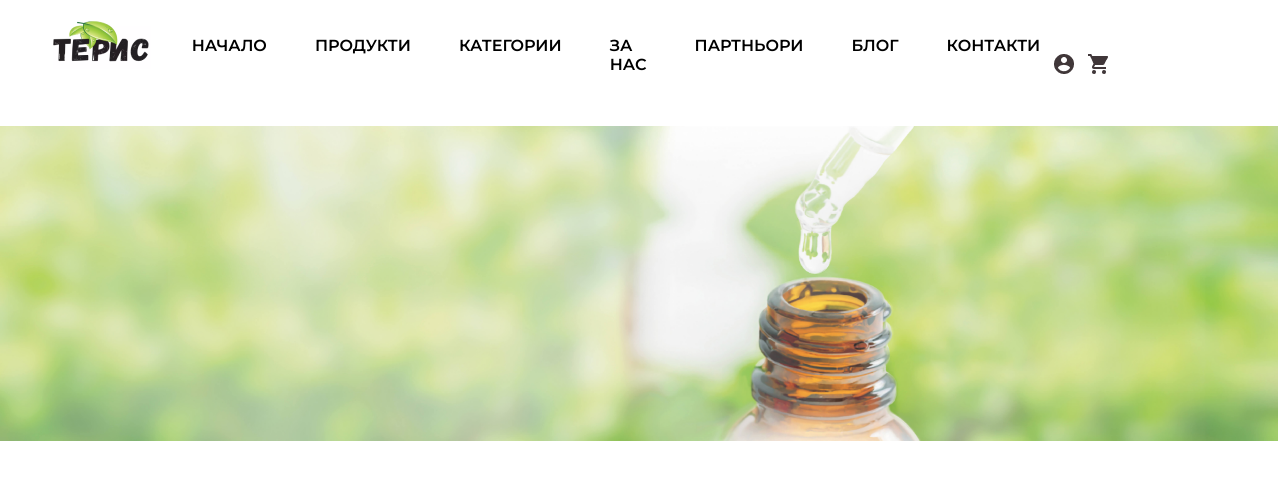
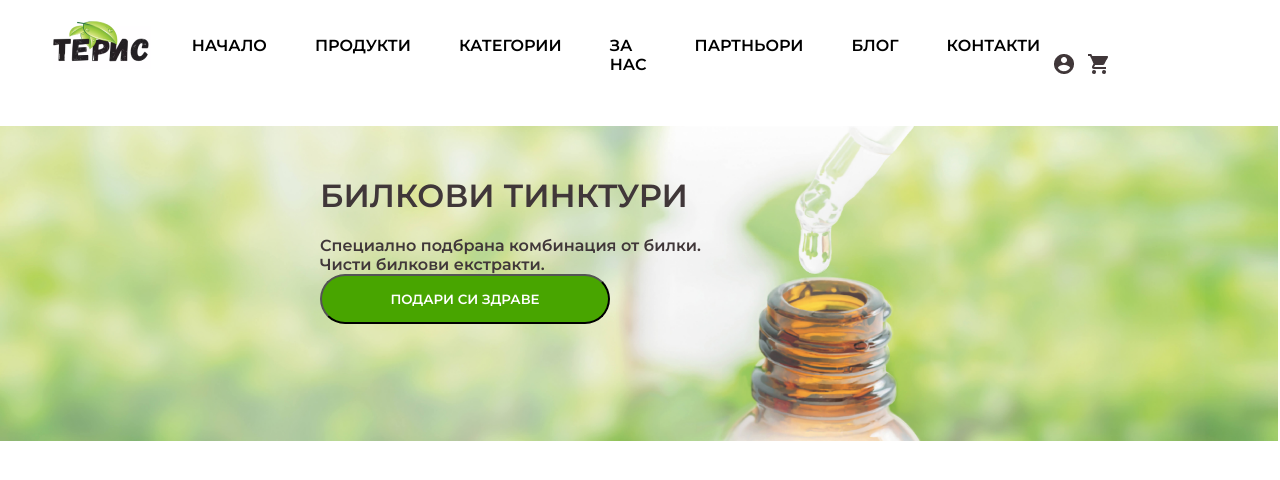
Before and after one commit to static1010/Bilkovi-React, a React (Create React App) app: page / in a window 1280 px wide. Shown: the top 480 px of the page. Built offline with nearby package versions, Linux system fonts and the light colour scheme.

Commit message:
add btn and text in Main page

```diff
--- /dev/null
+++ b/src/components/MainPage/BtnMainPage.module.css
@@ -0,0 +1,13 @@
+.btn {
+    position: absolute;
+    left: 25%;
+    top: 34.3%;
+    background-color: #48A500;
+    color: white;
+    border-radius: 30px;
+    width: 290px;
+    height: 50px;
+    cursor: pointer;
+    font-family: 'Montserrat', sans-serif;
+    font-weight: 600;
+}
--- /dev/null
+++ b/src/components/MainPage/BtnMainPaig.js
@@ -0,0 +1,12 @@
+import classes from "./BtnMainPage.module.css";
+
+const BtnMainPage = () => {
+    return ( <
+        div >
+        <
+        button className = { classes.btn } > ПОДАРИ СИ ЗДРАВЕ < /button>{" "} <
+        /div>
+    );
+};
+
+export default BtnMainPage;
--- a/src/components/MainPage/MainPage.js
+++ b/src/components/MainPage/MainPage.js
@@ -1,5 +1,6 @@
 import classes from "./MainPage.module.css";
-import mainPicture from "../../img/bilki.png"
+import mainPicture from "../../img/bilki.png";
+import BtnMainPage from "./BtnMainPaig";
 
 const MainPage = () => {
     return ( <
@@ -8,6 +9,15 @@ const MainPage = () => {
         img src = { mainPicture }
         alt = "profile picturs" / >
         <
+        div className = { classes.divText } >
+        <
+        h1 > БИЛКОВИ ТИНКТУРИ < /h1>{" "} <
+        p >
+        Специално подбрана комбинация от билки. < br / > Чисти билкови екстракти. { " " } <
+        /p>{" "} <
+        /div>{" "} <
+        BtnMainPage / >
+        <
         /div>
     );
 };
--- a/src/components/MainPage/MainPage.module.css
+++ b/src/components/MainPage/MainPage.module.css
@@ -4,8 +4,18 @@
 }
 
 .mainPicture img {
+    z-index: 0;
     width: 100%;
     height: 100%;
     object-fit: cover;
-    transform: rotateZ( 0deg) translateY(3rem) translateX(-1rem);
+    transform: rotateZ(0deg) translateY(3rem) translateX(-1rem);
 }
+
+.divText {
+    position: absolute;
+    left: 25%;
+    top: 19.3%;
+    font-family: "Montserrat", sans-serif;
+    font-weight: 600;
+    color: #403739;
+}
```
